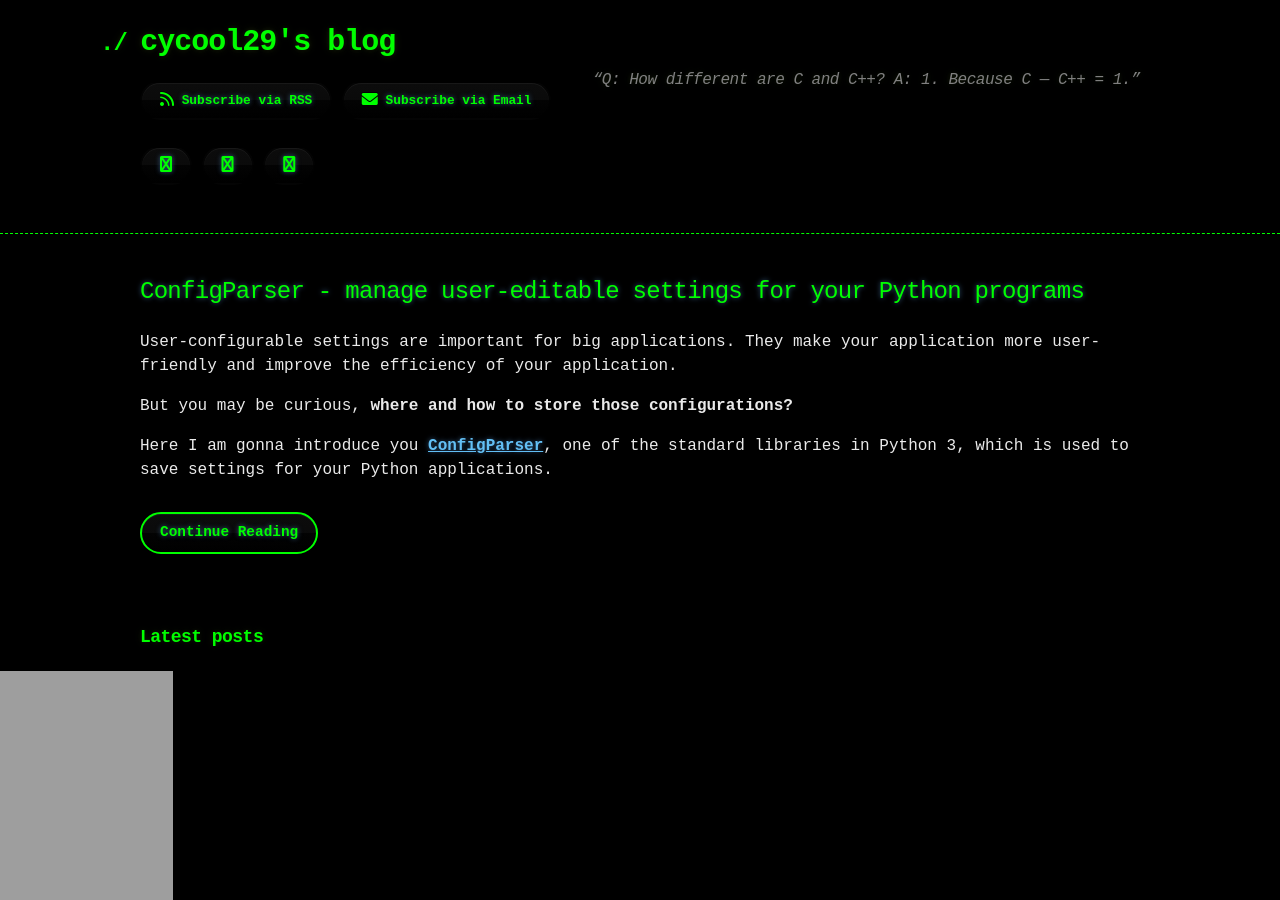
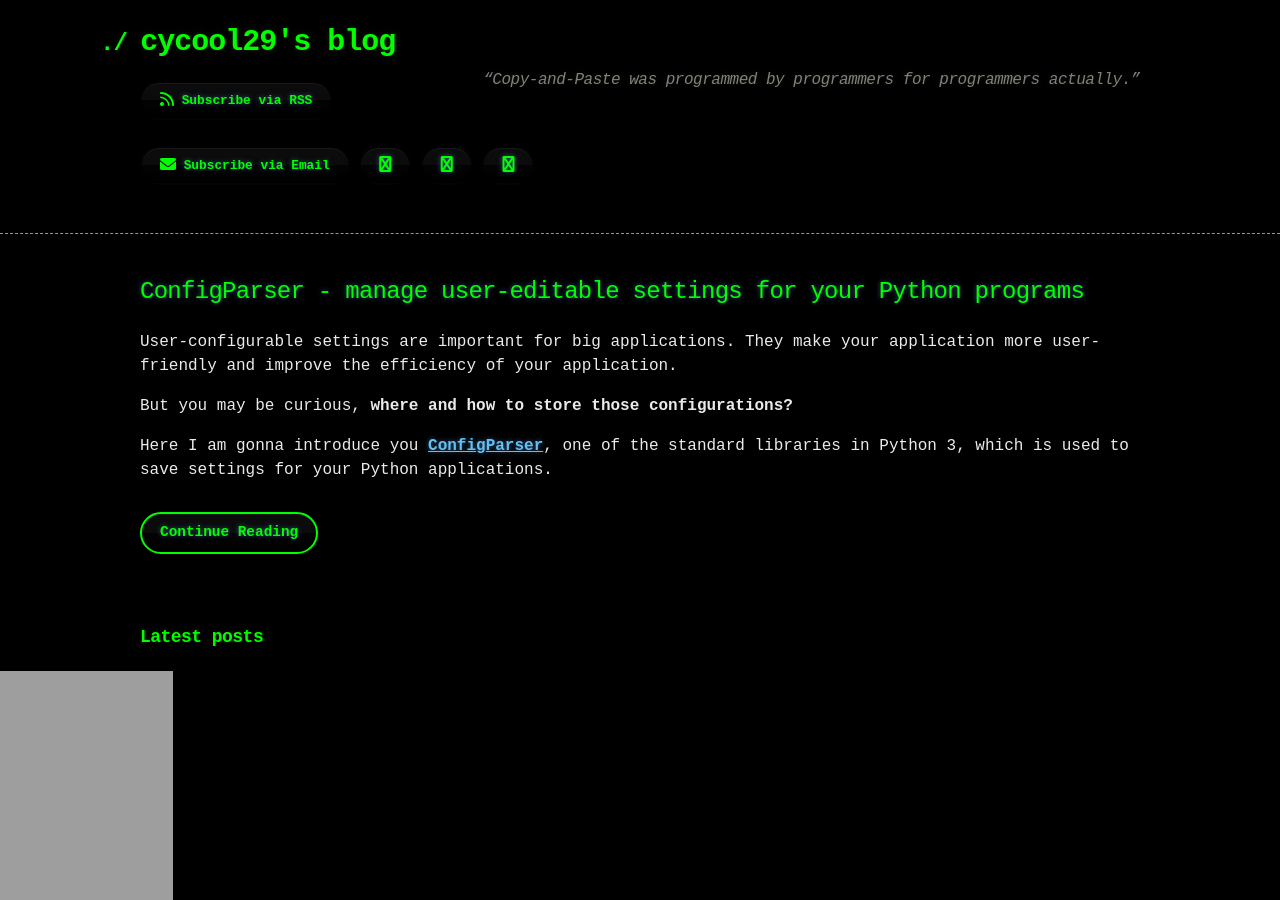
Before and after one commit to cycool29/cycool29.github.io, a Jekyll site: the page built from index.md, in a window 1280 px wide and 900 px high. Built offline with Jekyll 4.4.1, drawn with Linux system fonts in a browser that asks for light colours; a style sheet for code colours, icons or effects is not loaded.

Commit message:
Update quotes

```diff
--- a/_config.yml
+++ b/_config.yml
@@ -1,5 +1,5 @@
 title: cycool29's blog
-description: "“Q: How different are C and C++? A: 1. Because C — C++ = 1.” "
+description: "“Copy-and-Paste was programmed by programmers for programmers actually.” "
 author: cycool29
 url: https://cycool29.github.io
 timezone: UTC
```
